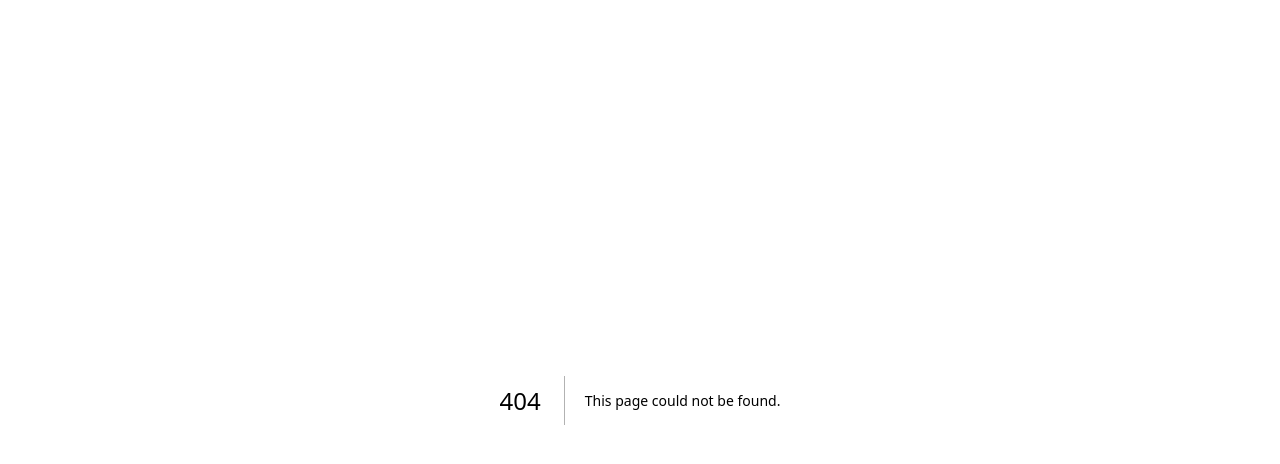
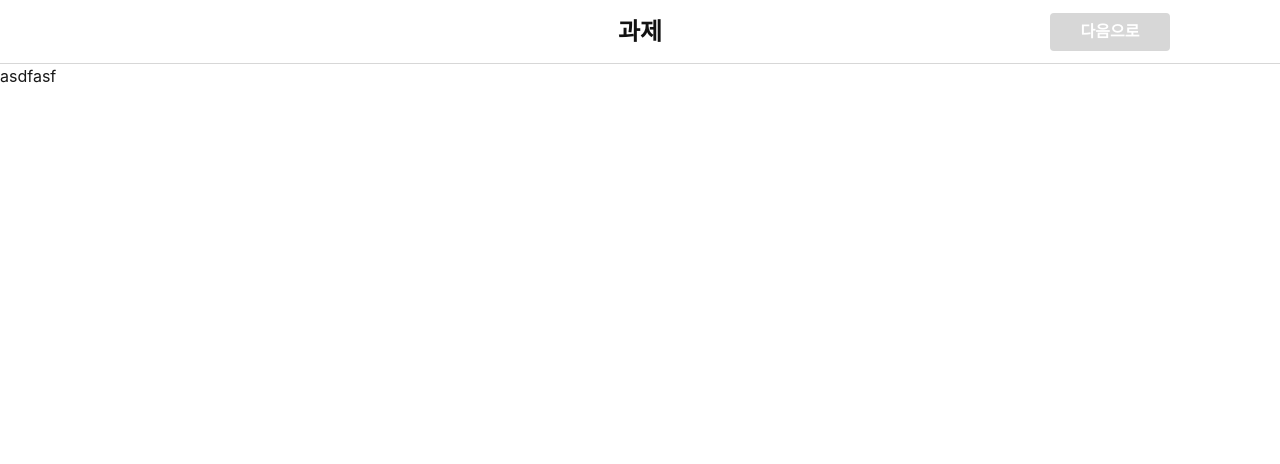
Before and after one commit to freechird2/mission-driven, a Next.js app: page /regist in a window 1280 px wide. Before the commit this address had no page. Shown: the top 464 px of the page. Built offline with nearby package versions, Linux system fonts and the light colour scheme; a web font is replaced by a local one.

Commit message:
Header component 구현

```diff
--- a/app/layout.tsx
+++ b/app/layout.tsx
@@ -1,16 +1,5 @@
 import type { Metadata } from 'next';
-import { Geist, Geist_Mono } from 'next/font/google';
 import './globals.css';
-
-const geistSans = Geist({
-  variable: '--font-geist-sans',
-  subsets: ['latin'],
-});
-
-const geistMono = Geist_Mono({
-  variable: '--font-geist-mono',
-  subsets: ['latin'],
-});
 
 export const metadata: Metadata = {
   title: 'Create Next App',
@@ -24,7 +13,7 @@ export default function RootLayout({
 }>) {
   return (
     <html lang="en">
-      <body className={`${geistSans.variable} ${geistMono.variable} antialiased`}>{children}</body>
+      <body className={`antialiased`}>{children}</body>
     </html>
   );
 }
--- /dev/null
+++ b/app/regist/_template/RegistTemplate.tsx
@@ -0,0 +1,14 @@
+'use client';
+
+import Header from '@/components/header/Header';
+
+const RegistTemplate = () => {
+  return (
+    <div className="h-full w-full">
+      <Header isMain />
+      <div className="h-full w-full mt-[48px] md:mt-[64px] bg-white">asdfasf</div>
+    </div>
+  );
+};
+
+export default RegistTemplate;
--- /dev/null
+++ b/app/regist/page.tsx
@@ -0,0 +1,5 @@
+import RegistTemplate from './_template/RegistTemplate';
+
+export default function RegistPage() {
+  return <RegistTemplate />;
+}
--- /dev/null
+++ b/components/header/Header.tsx
@@ -0,0 +1,32 @@
+'use client';
+
+import { useCallback } from 'react';
+import Button from '../button/Button';
+
+interface HeaderProps {
+  isMain?: boolean;
+  isValid?: boolean;
+}
+
+const Header = ({ isMain = true, isValid = false }: HeaderProps) => {
+  const handleNext = useCallback(() => {
+    if (isMain) {
+      alert('다음으로');
+    }
+  }, [isMain]);
+
+  return (
+    <div className="w-full fixed top-0 left-0 h-[48px] md:h-[64px] border-b border-solid border-[#D7D7D7] bg-white px-5">
+      <div className="relative flex items-center justify-center w-full h-full max-w-[1100px] mx-auto text-[#121212] text-18 md:text-24 font-bold leading-[1.3]">
+        <span>과제</span>
+        <div className="absolute w-[120px] hidden md:block right-5 top-1/2 -translate-y-1/2">
+          <Button size="small" onClick={handleNext} disabled={!isValid}>
+            다음으로
+          </Button>
+        </div>
+      </div>
+    </div>
+  );
+};
+
+export default Header;
```
